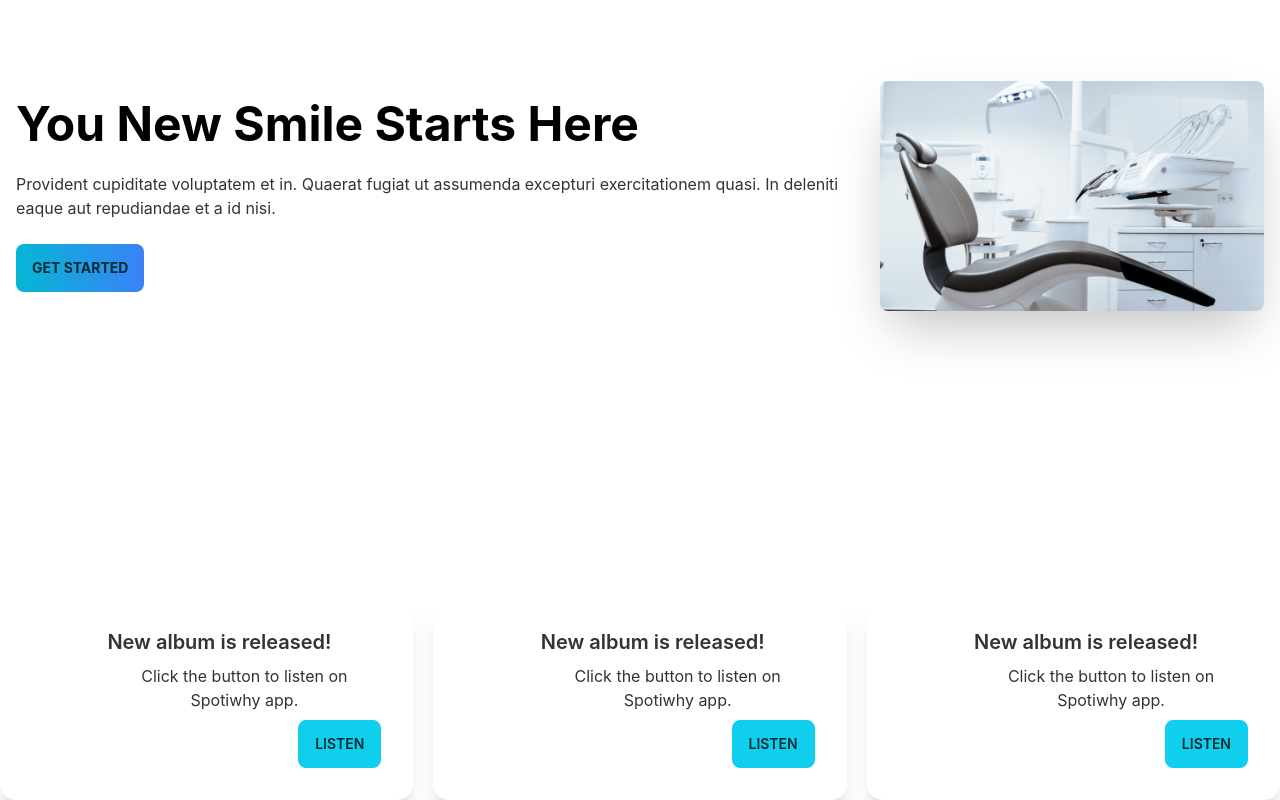
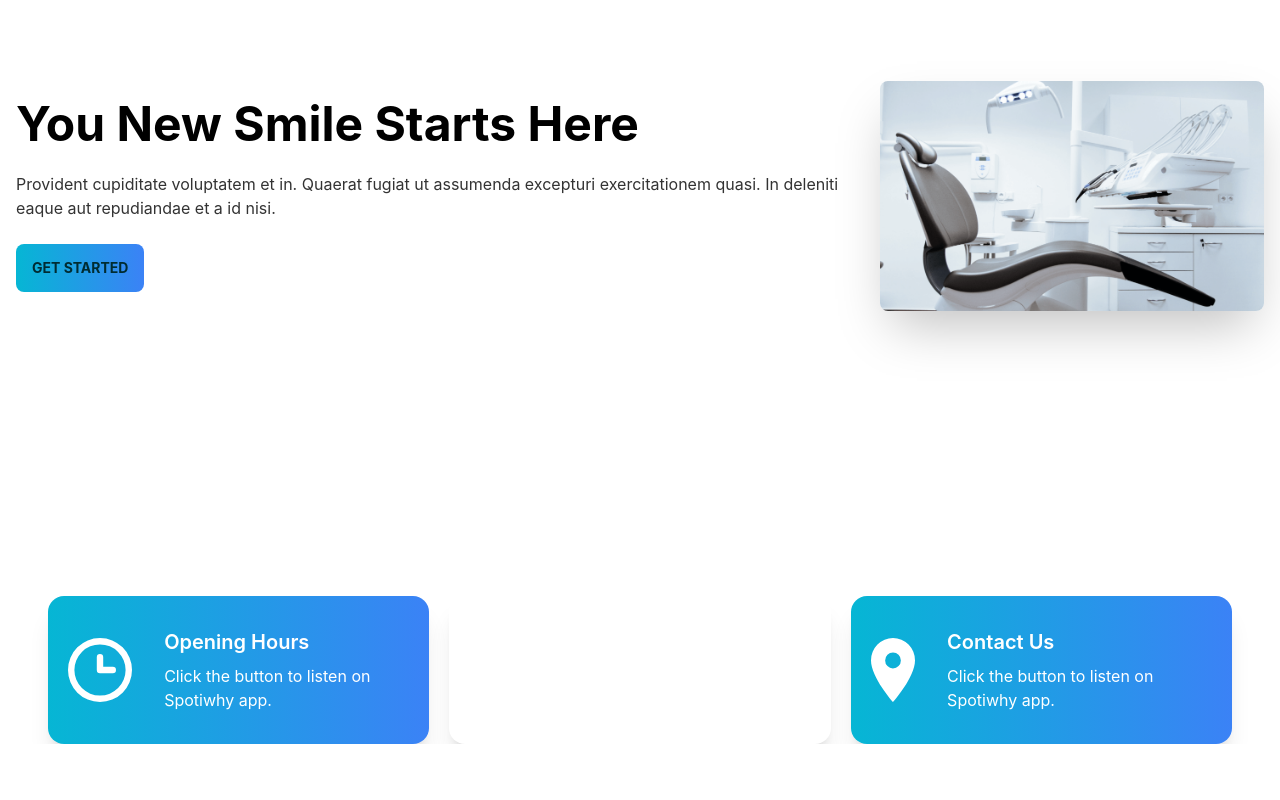
Before and after one commit to mdmitho/-doctors-protal-client-site-home-page, a React (Create React App) app: page / in a window 1280 px wide. Shown: the part 268-1068 px from the top of the page. After the commit the page ends 1012 px from the top, so only its background shows below. Built offline with nearby package versions, Linux system fonts and the light colour scheme.

Commit message:
card dynamic with css class

```diff
--- a/src/Pages/Info/Info.js
+++ b/src/Pages/Info/Info.js
@@ -1,14 +1,24 @@
 import React from 'react';
 import InfoCard from '../InfoCard/InfoCard';
 import clock from '../../assets/icons/clock.svg'
+import marker from "../../assets/icons/marker.svg";
+import phone from '../../assets/icons/phone.svg'
 
 const Info = () => {
     return (
-        <div className='grid grid-cols-1 lg:grid-cols-3 gap-5'>
-            <InfoCard img={clock}></InfoCard>
-            <InfoCard img={clock}></InfoCard>
-            <InfoCard img={clock}></InfoCard>
-        </div>
+      <div className="grid grid-cols-1 lg:grid-cols-3 gap-5 px-12">
+        <InfoCard
+          bgClass="bg-gradient-to-r from-cyan-500 to-blue-500"
+          cardTitle="Opening Hours"
+          img={clock}
+        ></InfoCard>
+        <InfoCard bgClass="bg-base-100" cardTitle="Our Locations" img={phone}></InfoCard>
+        <InfoCard
+          bgClass="bg-gradient-to-r from-cyan-500 to-blue-500"
+          cardTitle="Contact Us"
+          img={marker}
+        ></InfoCard>
+      </div>
     );
 };
 
--- a/src/Pages/InfoCard/InfoCard.js
+++ b/src/Pages/InfoCard/InfoCard.js
@@ -1,15 +1,14 @@
 import React from 'react';
 
-const InfoCard = ({img}) => {
+const InfoCard = ({img,cardTitle,bgClass}) => {
     return (
-        <div class="card lg:card-side bg-base-100 shadow-xl">
-        <figure><img src={img}/></figure>
-        <div class="card-body">
-          <h2 class="card-title">New album is released!</h2>
+      <div class={`card lg:card-side  shadow-xl ${bgClass}`}>
+        <figure className="pl-5">
+          <img src={img} />
+        </figure>
+        <div class="card-body text-left text-white">
+          <h2 class="card-title">{cardTitle}</h2>
           <p>Click the button to listen on Spotiwhy app.</p>
-          <div class="card-actions justify-end">
-            <button class="btn btn-primary">Listen</button>
-          </div>
         </div>
       </div>
     );
```
